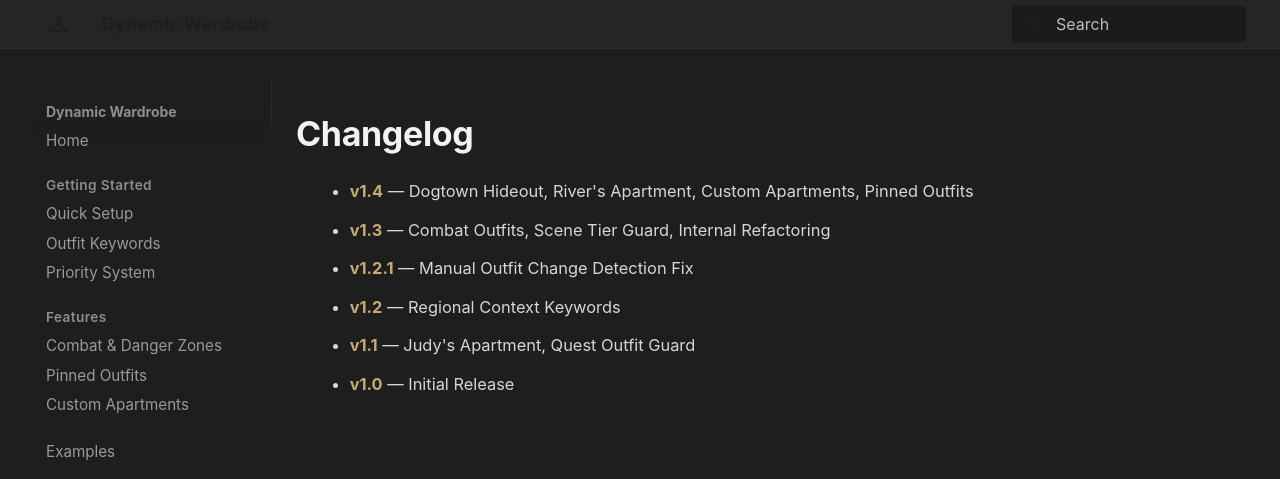
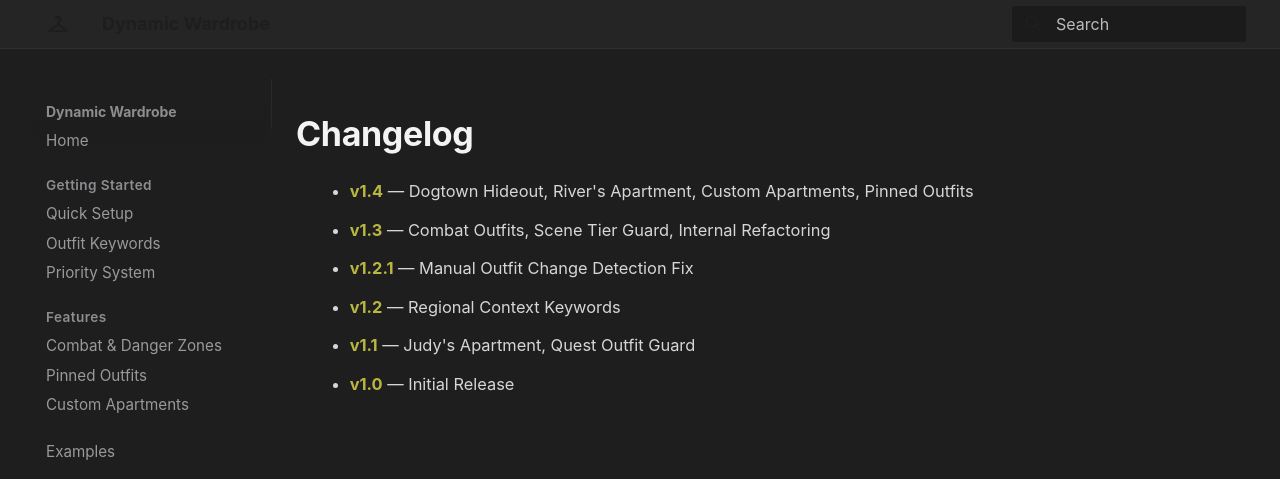
Before and after one commit to Yorivel/Dynamic-Wardrobe, an MkDocs documentation site: the page built from docs/changelog/README.md, in a window 1280 px wide. Shown: the top 479 px of the page. Built offline with MkDocs 1.6.1 and Material for MkDocs 9.7.7, drawn with Linux system fonts in a browser that asks for light colours.

Commit message:
Update docs

```diff
--- a/docs/stylesheets/extra.css
+++ b/docs/stylesheets/extra.css
@@ -7,15 +7,15 @@
 :root {
   --md-primary-fg-color: #333333;
   --md-primary-bg-color: #ffffff;
-  --md-accent-fg-color: #c9a96e;
+  --md-accent-fg-color: #B9B73F;
 }
 
 [data-md-color-scheme="slate"] {
   --md-primary-fg-color: #252526;
   --md-primary-bg-color: #1e1e1e;
-  --md-accent-fg-color: #c9a96e;
+  --md-accent-fg-color: #B9B73F;
   --md-default-bg-color: #1e1e1e;
-  --md-typeset-a-color: #c9a96e;
+  --md-typeset-a-color: #B9B73F;
 }
 
 /* === Typography — relaxed, GitBook-like === */
@@ -68,8 +68,8 @@
 }
 
 .md-typeset a:hover {
-  color: #d4b97a;
-  border-bottom-color: rgba(201, 169, 110, 0.3);
+  color: #c9c754;
+  border-bottom-color: rgba(185, 183, 63, 0.3);
 }
 
 /* === Permalink anchors (hidden) === */
```
